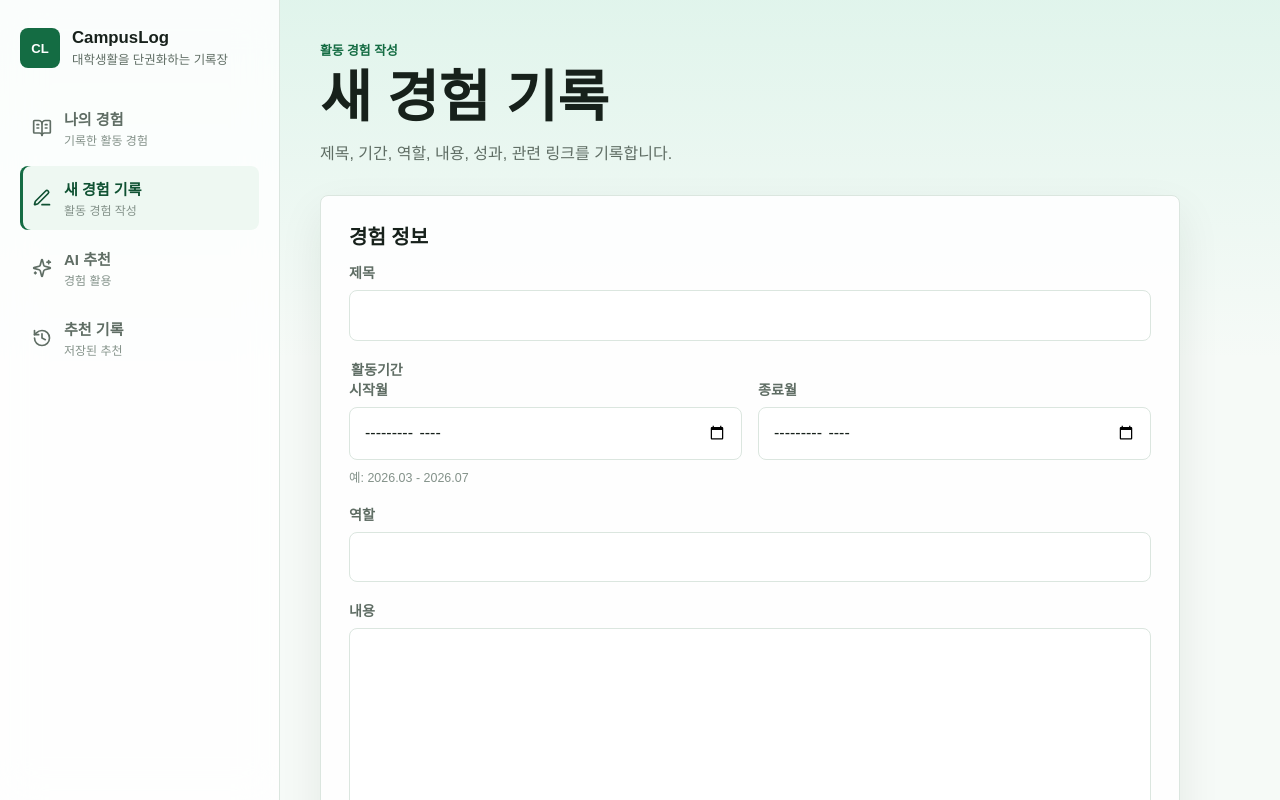
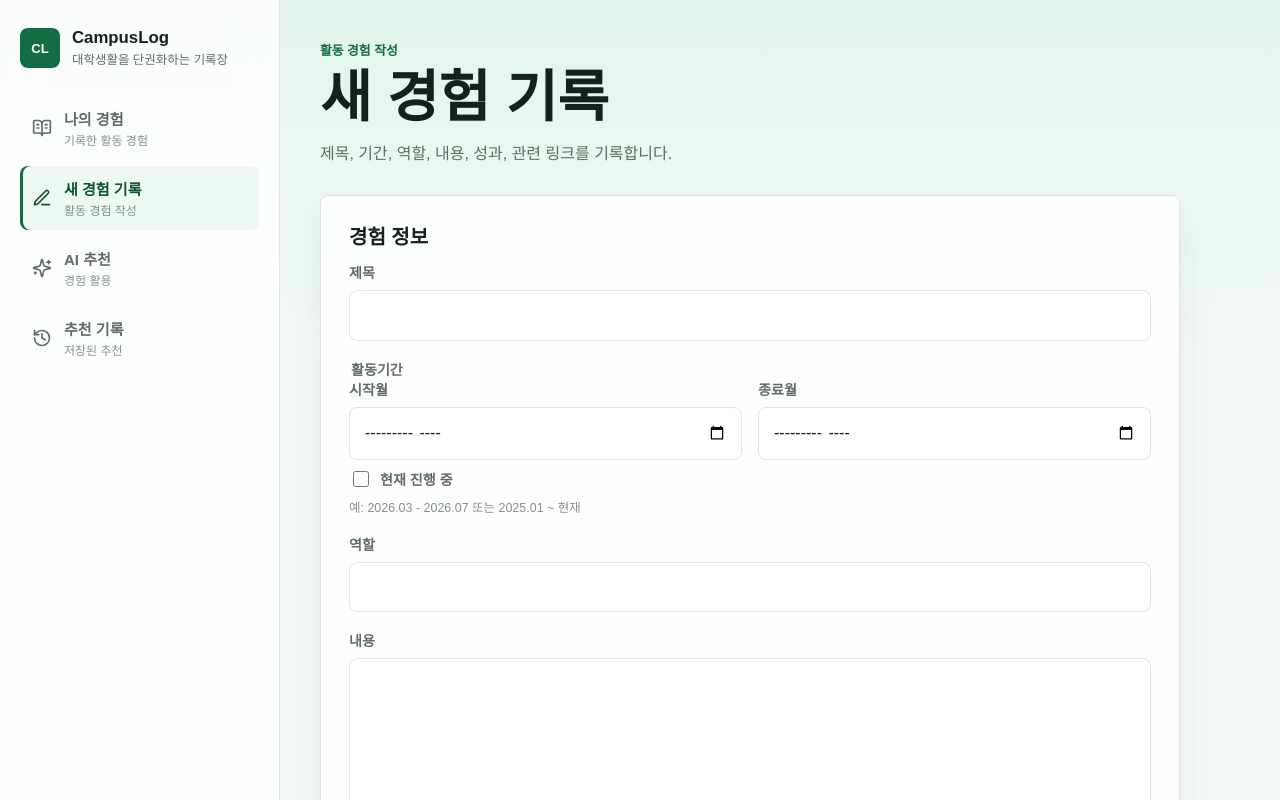
Before and after one commit to fitjul-uniker/campuslog, a Next.js app in the folder web/: page /experiences/new in a window 1280 px wide. Shown: the top 800 px of the page. Built offline with nearby package versions, Linux system fonts and the light colour scheme.

Commit message:
Add ongoing experience period support

```diff
--- a/web/src/app/globals.css
+++ b/web/src/app/globals.css
@@ -639,6 +639,22 @@ h2 {
   font-size: 0.78rem;
 }
 
+.checkbox-field {
+  display: inline-flex;
+  width: fit-content;
+  align-items: center;
+  gap: 8px;
+  color: var(--color-text-muted);
+  font-size: 0.88rem;
+  font-weight: 750;
+}
+
+.checkbox-field input {
+  width: 16px;
+  height: 16px;
+  accent-color: var(--color-brand);
+}
+
 .form-field input,
 .form-field select,
 .form-field textarea {
@@ -653,6 +669,13 @@ h2 {
 
 .form-field textarea {
   resize: vertical;
+}
+
+.form-field input:disabled,
+.form-field select:disabled,
+.form-field textarea:disabled {
+  background: var(--color-surface-muted);
+  color: var(--color-text-soft);
 }
 
 .form-field input:focus,
--- a/web/src/components/experiences/ExperienceForm.tsx
+++ b/web/src/components/experiences/ExperienceForm.tsx
@@ -19,6 +19,7 @@ type ExperienceFormProps = {
 type PeriodFields = {
   startMonth: string;
   endMonth: string;
+  isOngoing: boolean;
 };
 
 const EMPTY_FORM: ExperienceFormInput = {
@@ -33,6 +34,7 @@ const EMPTY_FORM: ExperienceFormInput = {
 const EMPTY_PERIOD_FIELDS: PeriodFields = {
   startMonth: "",
   endMonth: "",
+  isOngoing: false,
 };
 
 function normalizeMonthValue(value: string): string {
@@ -46,19 +48,26 @@ function normalizeMonthValue(value: string): string {
 }
 
 function parsePeriodFields(period: string): PeriodFields {
+  const isOngoing = /현재|present|ongoing/i.test(period);
   const monthValues = period.match(/\d{4}[.-]\d{1,2}/g) ?? [];
   const [firstMonthValue, secondMonthValue] = monthValues;
 
   if (!firstMonthValue) {
-    return EMPTY_PERIOD_FIELDS;
+    return {
+      ...EMPTY_PERIOD_FIELDS,
+      isOngoing,
+    };
   }
 
   const startMonth = normalizeMonthValue(firstMonthValue);
-  const endMonth = normalizeMonthValue(secondMonthValue ?? firstMonthValue);
+  const endMonth = isOngoing
+    ? ""
+    : normalizeMonthValue(secondMonthValue ?? firstMonthValue);
 
   return {
     startMonth,
     endMonth,
+    isOngoing,
   };
 }
 
@@ -67,9 +76,17 @@ function formatMonthForStorage(month: string): string {
 }
 
 function createPeriodValue(periodFields: PeriodFields): string {
-  const { startMonth, endMonth } = periodFields;
+  const { startMonth, endMonth, isOngoing } = periodFields;
 
-  if (!startMonth || !endMonth) {
+  if (!startMonth) {
+    return "";
+  }
+
+  if (isOngoing) {
+    return `${formatMonthForStorage(startMonth)} ~ 현재`;
+  }
+
+  if (!endMonth) {
     return "";
   }
 
@@ -82,10 +99,26 @@ function createPeriodValue(periodFields: PeriodFields): string {
   )}`;
 }
 
-function isPeriodRangeValid(periodFields: PeriodFields): boolean {
-  const { startMonth, endMonth } = periodFields;
+function getPeriodErrorMessage(periodFields: PeriodFields): string {
+  const { startMonth, endMonth, isOngoing } = periodFields;
 
-  return Boolean(startMonth && endMonth && startMonth <= endMonth);
+  if (!startMonth) {
+    return "활동기간의 시작월을 선택해주세요.";
+  }
+
+  if (isOngoing) {
+    return "";
+  }
+
+  if (!endMonth) {
+    return "종료월을 선택하거나 현재 진행 중을 체크해주세요.";
+  }
+
+  if (startMonth > endMonth) {
+    return "종료월은 시작월보다 빠를 수 없습니다.";
+  }
+
+  return "";
 }
 
 function createFormValue(initialValue?: Experience): ExperienceFormInput {
@@ -138,7 +171,10 @@ export function ExperienceForm({
     }));
   }
 
-  function updatePeriodField(field: keyof PeriodFields, value: string) {
+  const periodErrorMessage = getPeriodErrorMessage(periodFields);
+  const hasPeriodError = Boolean(errorMessage && periodErrorMessage);
+
+  function updatePeriodField(field: "startMonth" | "endMonth", value: string) {
     const nextPeriodFields = {
       ...periodFields,
       [field]: value,
@@ -151,15 +187,27 @@ export function ExperienceForm({
     }));
   }
 
+  function updatePeriodOngoing(isOngoing: boolean) {
+    const nextPeriodFields = {
+      ...periodFields,
+      endMonth: isOngoing ? "" : periodFields.endMonth,
+      isOngoing,
+    };
+
+    setPeriodFields(nextPeriodFields);
+    setFormValue((currentValue) => ({
+      ...currentValue,
+      period: createPeriodValue(nextPeriodFields),
+    }));
+  }
+
   function handleSubmit(event: FormEvent<HTMLFormElement>) {
     event.preventDefault();
 
-    if (!isPeriodRangeValid(periodFields)) {
-      setErrorMessage(
-        periodFields.startMonth && periodFields.endMonth
-          ? "종료월은 시작월보다 빠를 수 없습니다."
-          : "활동기간의 시작월과 종료월을 모두 선택해주세요.",
-      );
+    const nextPeriodErrorMessage = getPeriodErrorMessage(periodFields);
+
+    if (nextPeriodErrorMessage) {
+      setErrorMessage(nextPeriodErrorMessage);
       return;
     }
 
@@ -205,9 +253,7 @@ export function ExperienceForm({
               onChange={(event) =>
                 updatePeriodField("startMonth", event.target.value)
               }
-              aria-invalid={Boolean(
-                errorMessage && !isPeriodRangeValid(periodFields),
-              )}
+              aria-invalid={hasPeriodError}
               required
             />
           </div>
@@ -219,17 +265,29 @@ export function ExperienceForm({
               type="month"
               value={periodFields.endMonth}
               min={periodFields.startMonth || undefined}
+              disabled={periodFields.isOngoing}
               onChange={(event) =>
                 updatePeriodField("endMonth", event.target.value)
               }
-              aria-invalid={Boolean(
-                errorMessage && !isPeriodRangeValid(periodFields),
-              )}
-              required
+              aria-invalid={hasPeriodError && !periodFields.isOngoing}
+              required={!periodFields.isOngoing}
             />
           </div>
         </div>
-        <p className="period-help">예: 2026.03 - 2026.07</p>
+        <label
+          className="checkbox-field"
+          htmlFor="experience-period-ongoing"
+        >
+          <input
+            id="experience-period-ongoing"
+            name="periodOngoing"
+            type="checkbox"
+            checked={periodFields.isOngoing}
+            onChange={(event) => updatePeriodOngoing(event.target.checked)}
+          />
+          <span>현재 진행 중</span>
+        </label>
+        <p className="period-help">예: 2026.03 - 2026.07 또는 2025.01 ~ 현재</p>
       </fieldset>
 
       <div className="form-field">
--- a/web/src/lib/sampleExperiences.ts
+++ b/web/src/lib/sampleExperiences.ts
@@ -4,7 +4,7 @@ export const sampleExperiences: Experience[] = [
   {
     id: "sample-uniker-campuslog",
     title: "CampusLog 1차 MVP 기획",
-    period: "2026.06 - 2026.07",
+    period: "2026.06 ~ 현재",
     role: "서비스 기획 및 프론트엔드 구현",
     description:
       "대학생 활동 경험을 기록하고 AI 분석과 추천으로 다시 활용하는 MVP 흐름을 정의했습니다.",
```
